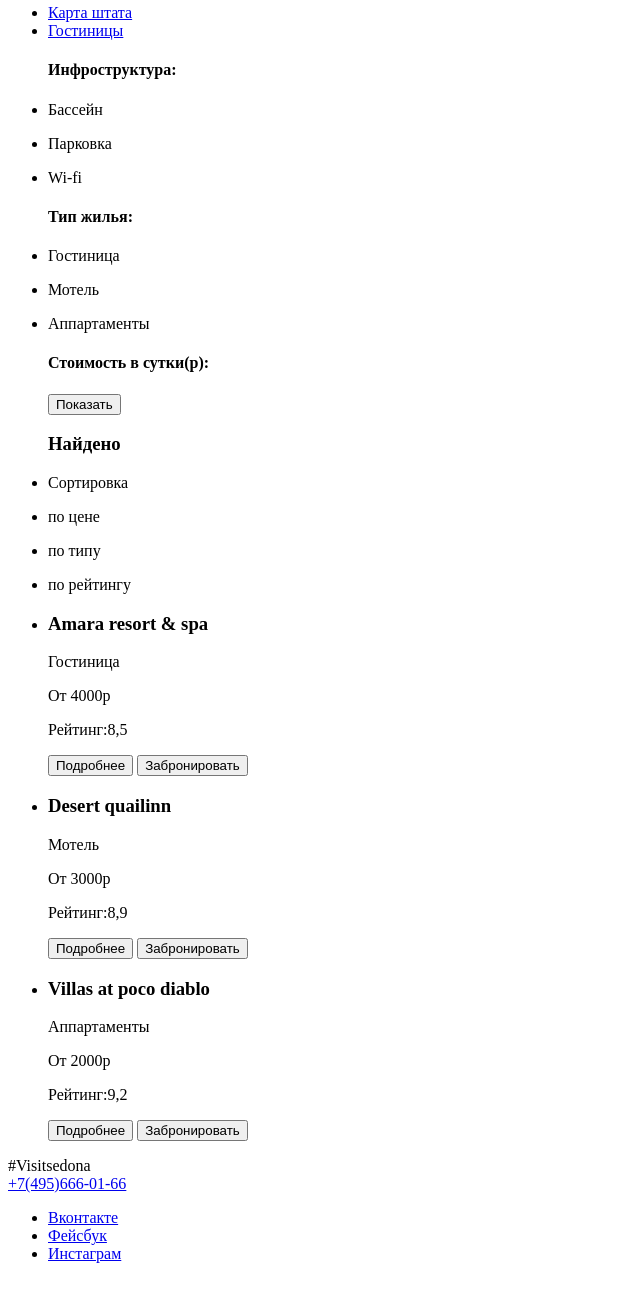
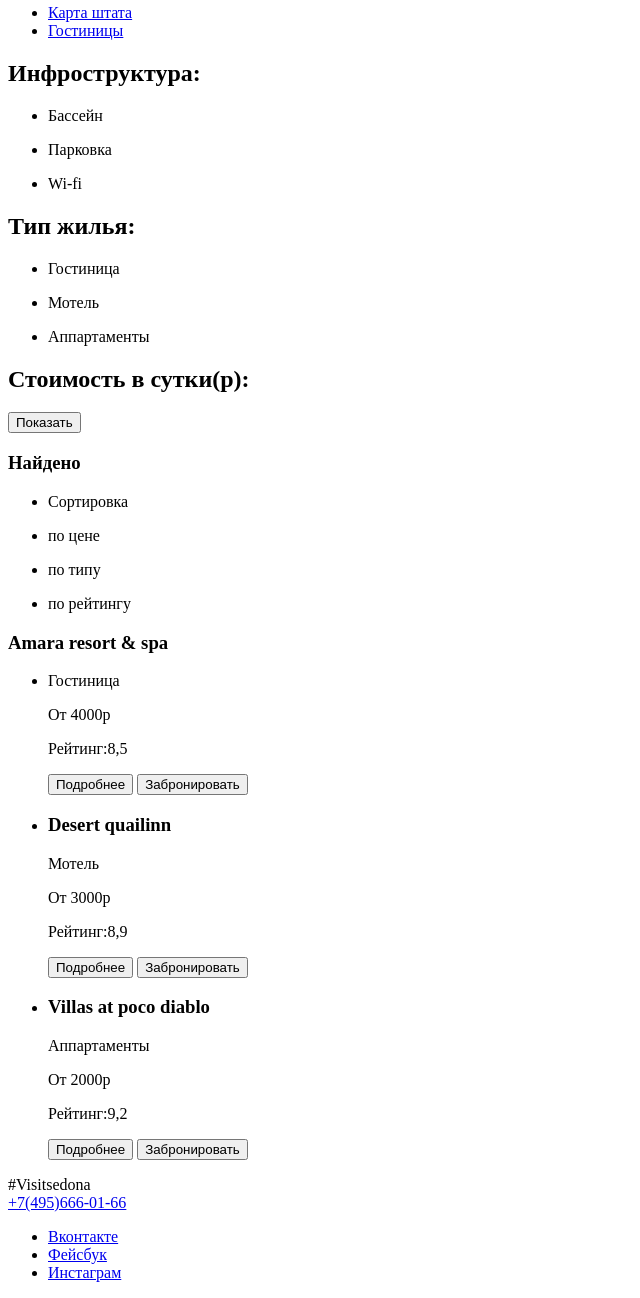
Before and after one commit to Jonni98/1541069-sedona-29, a plain HTML site: page current.html in a window 1280 px wide. Shown: the part 66-1364 px from the top of the page, without its empty margins (0-640 px from the left). Drawn offline with Linux system fonts and the light colour scheme.

Commit message:
выполнил задание №3

```diff
--- a/current.html
+++ b/current.html
@@ -18,10 +18,10 @@
 
     <main>
       <section>
+        <h2>
+          Инфроструктура:
+        </h2>
         <ul>
-          <h4>
-            Инфроструктура:
-          </h4>
           <li>
             <p>Бассейн</p>
           </li>
@@ -34,10 +34,10 @@
         </ul>
       </section>
       <section>
+        <h2>
+          Тип жилья:
+        </h2>
         <ul>
-          <h4>
-            Тип жилья:
-          </h4>
           <li>
             <p>Гостиница</p>
           </li>
@@ -50,18 +50,16 @@
         </ul>
       </section>
       <section>
-        <ul>
-          <h4>
+        <h2>
           Стоимость в сутки(р):
-          </h4>
+        </h2>
           <button type="button">Показать</button>
-        </ul>
       </section>
       <section>
-        <ul>
         <h3>
           Найдено
         </h3>
+        <ul>
           <li>
             <p>Сортировка</p>
           </li>
@@ -77,11 +75,11 @@
         </ul>
       </section>
       <section>
-        <ul>
-          <li>
         <h3>
           Amara resort & spa
           </h3>
+        <ul>
+          <li>
             <p>Гостиница </p>
             <p>От 4000р</p>
             <p>Рейтинг:8,5</p>
@@ -116,6 +114,8 @@
         <p>#Visitsedona<br>
         <a href="tel:+74956660166">+7(495)666-01-66</a>
         </p>
+      </section>
+      <section>
         <ul>
           <li>
             <a href="#">Вконтакте</a>
```
Lines whose indentation alone changed are shown as unchanged.
